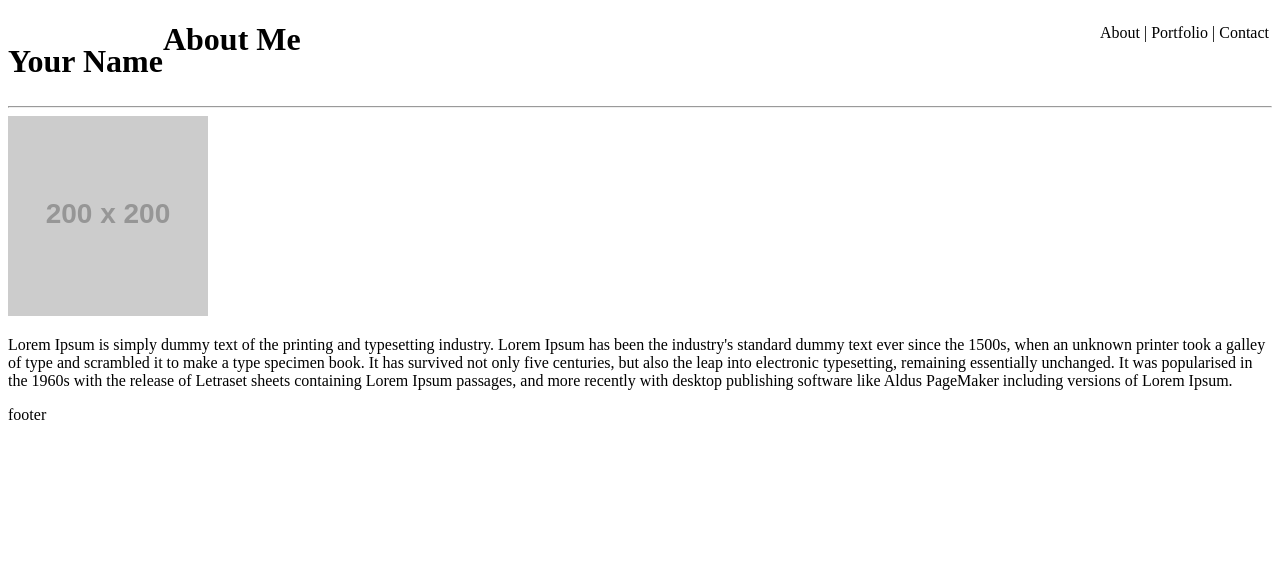
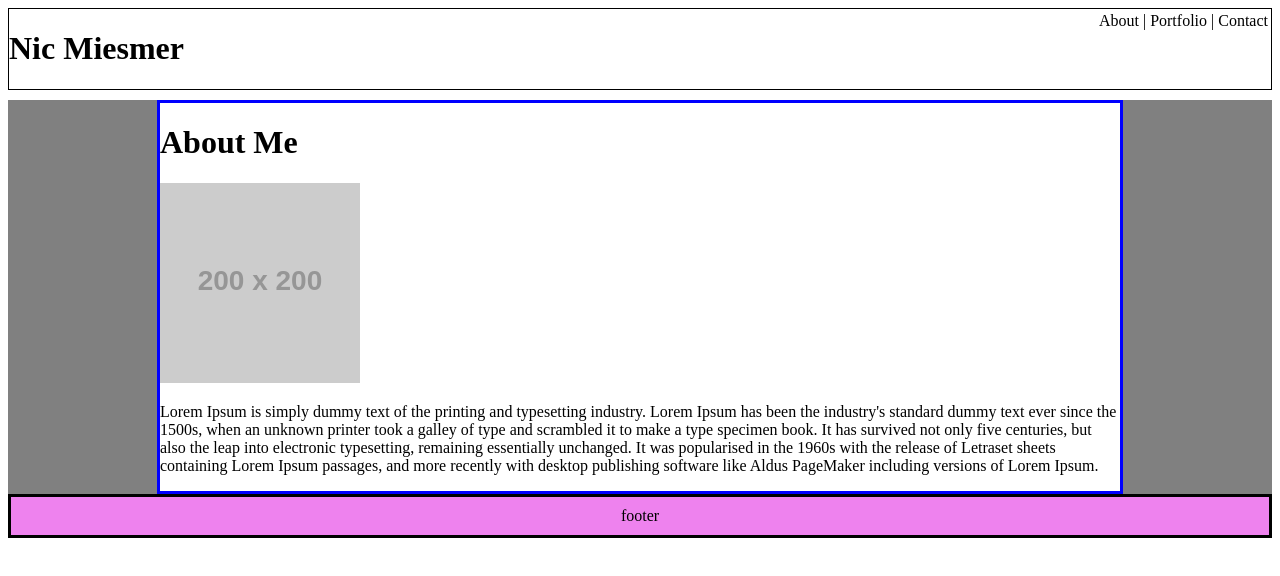
Before and after one commit to nic-miesmer/Basic-Portfolio, a plain HTML site: page index.html in a window 1280 px wide. Drawn offline with Linux system fonts and the light colour scheme; placeholder pictures from the web are drawn by us.

Commit message:
clear and overflow

```diff
--- a/assets/css/style.css
+++ b/assets/css/style.css
@@ -0,0 +1,24 @@
+.header{
+    margin-bottom:10px;
+    border:1px;
+    border-color: black;
+    border-style: solid;
+    overflow:hidden;
+    clear:both;
+}
+
+.main-content{
+    width:960px;
+    margin:auto;
+    background: white;
+    border: 3px;
+    border-color: blue;
+    border-style: solid;
+}
+
+.footer {
+    padding:10px;
+    text-align: center;
+    background:violet;
+    border-style:solid;
+}
--- a/index.html
+++ b/index.html
@@ -4,16 +4,18 @@
     <meta charset="UTF-8">
     <meta name="viewport" content="width=device-width, initial-scale=1.0">
     <meta http-equiv="X-UA-Compatible" content="ie=edge">
+    <link rel="stylesheet" type="text/css" href="assets/css/style.css">
     <title>Document</title>
 </head>
 <body>
-    <div>
-        <div style="float:left">
-            <h1>Your Name</h1>
+
+    <div class=header>
+        <div style="float:left; overflow: hidden;">
+            <h1>Nic Miesmer</h1>
         </div>
-        <clearfix></clearfix>
+        <!-- <clearfix></clearfix> -->
 
-        <div style="float:right">
+        <div div style=float:right; >
             <table>
                 <tr>
                     <td>About</td>
@@ -23,14 +25,13 @@
             </table>
         </div>
 
+
     </div>
     <!-- div holding the content area -->
-<div>
+<div style="background:gray">
     <!-- content area -->
-    <div>
+    <div class=main-content>
         <h1>About Me</h1>
-            <br>
-        <hr />
         <a href="https://placeholder.com"><img src="http://via.placeholder.com/200x200"></a>
         <p>
                 Lorem Ipsum is simply dummy text of the printing and typesetting industry. Lorem Ipsum has been the industry's standard dummy text ever since the 1500s, when an unknown printer took a galley of type and scrambled it to make a type specimen book. It has survived not only five centuries, but also the leap into electronic typesetting, remaining essentially unchanged. It was popularised in the 1960s with the release of Letraset sheets containing Lorem Ipsum passages, and more recently with desktop publishing software like Aldus PageMaker including versions of Lorem Ipsum.
@@ -39,7 +40,7 @@
     </div>
 </div>
 <!-- footer -->
-<div>
+<div class=footer>
     footer
 </div>
 
```
